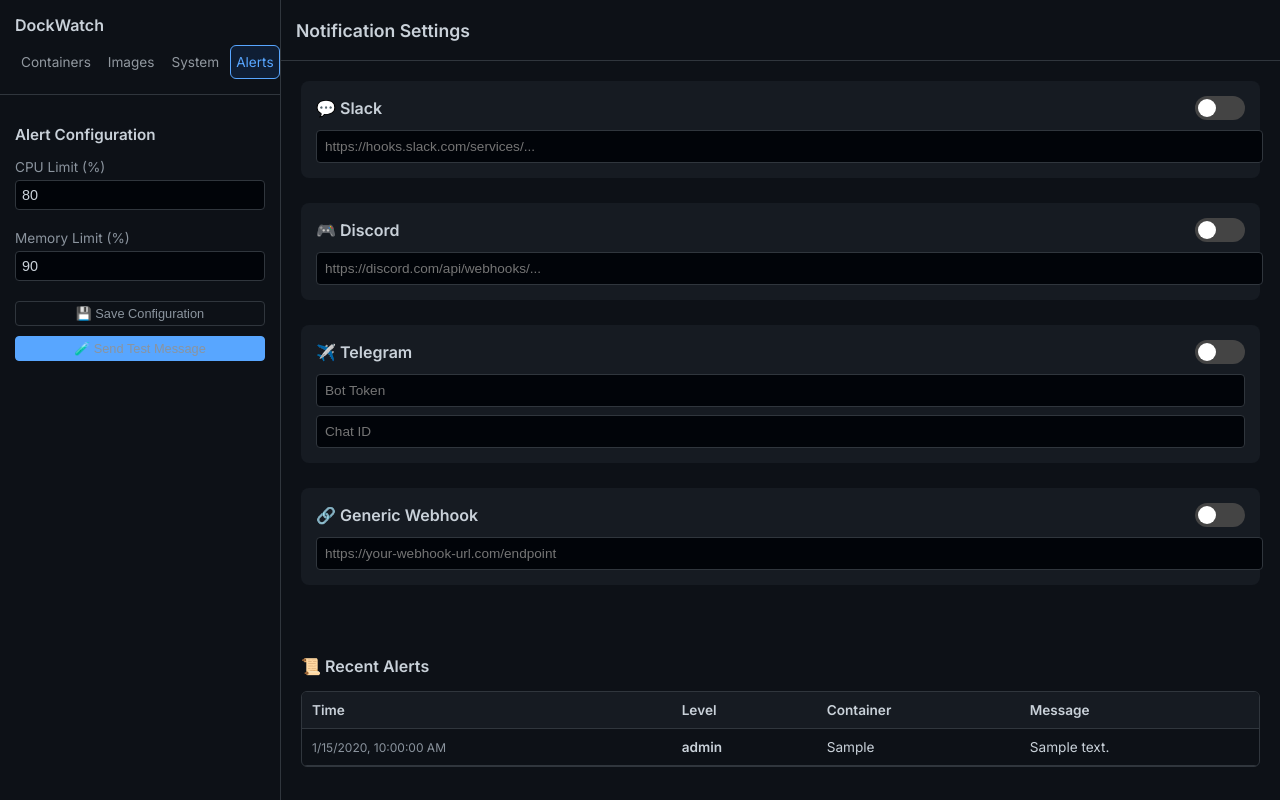
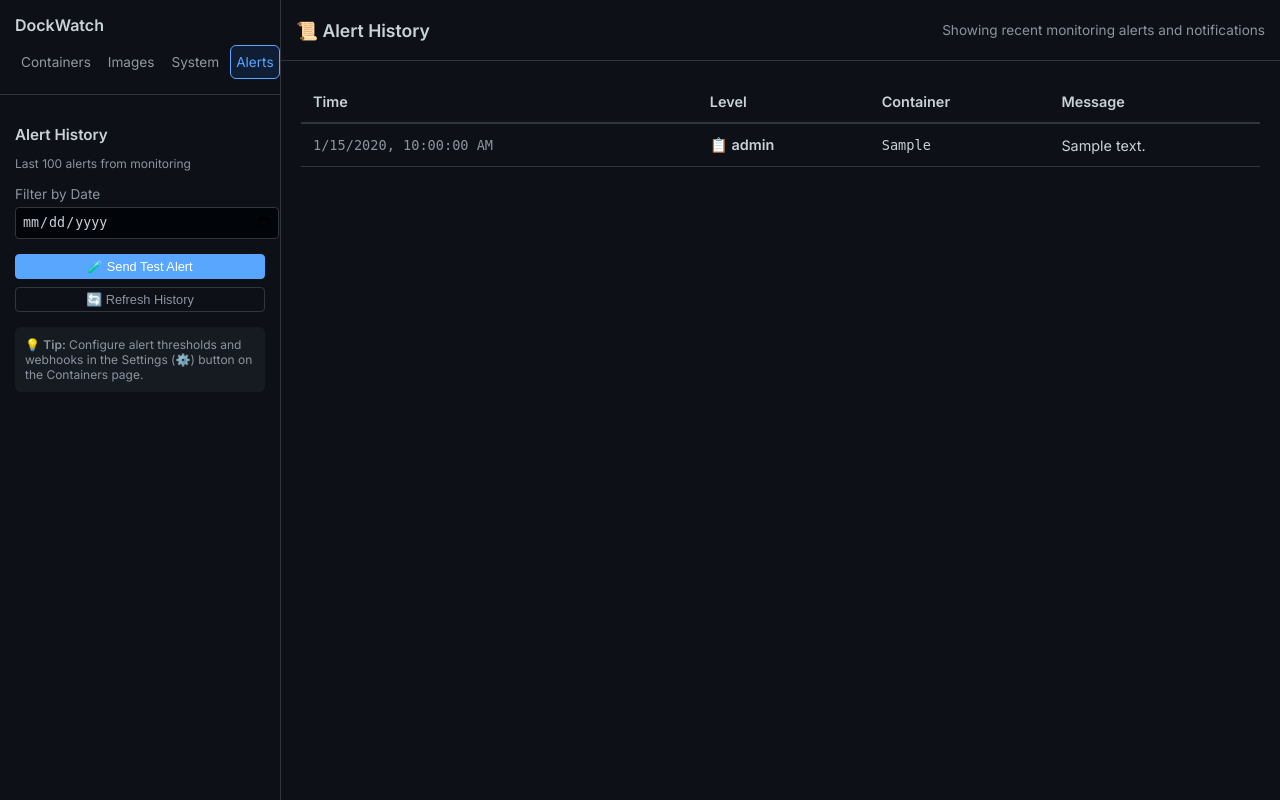
Before and after one commit to RuturajS/dockwatch, a Flask app: page /alerts_view in a window 1280 px wide. Run offline with Flask 3, Linux system fonts and the light colour scheme; a user stored in the database is signed in; data comes from the database, SQL or seed files in the repository; tables that the repository leaves empty hold one stand-in row (values such as "Sample post").

Commit message:
fix: Remove duplicate webhook configuration UI from Alerts page
- Removed duplicate webhook configuration from Alerts page
- Alerts page now only shows alert history (proper separation of concerns)
- All webhook configuration stays in Settings modal (⚙️ button on home page)
- Added validation to Settings: checks for required fields before saving
- Added test notification button to Settings modal
- Added test button on Alerts page for quick testing
- Simplified alerts.js to only handle history display
- Added helpful tip on Alerts page pointing to Settings
- Better UX with icons and hover effects on alert history table

Configuration flow:
1. Click ⚙️ Settings on Containers page
2. Configure webhooks and enable them
3. Click 🧪 Test Notification to verify
4. Click 💾 Save & Close
5. View alert history on Alerts page

```diff
--- a/static/js/alerts.js
+++ b/static/js/alerts.js
@@ -1,13 +1,4 @@
 let allAlerts = [];
-let currentConfig = {};
-
-// Load configuration
-fetch('/api/alerts/config')
-    .then(r => r.json())
-    .then(data => {
-        currentConfig = data;
-        loadConfig(data);
-    });
 
 // Load alert history
 fetch('/api/alerts/history')
@@ -15,184 +6,24 @@ fetch('/api/alerts/history')
     .then(data => {
         allAlerts = data;
         renderAlerts(allAlerts);
+    })
+    .catch(err => {
+        console.error('Failed to load alerts:', err);
+        document.getElementById('alert-table-body').innerHTML =
+            '<tr><td colspan="4" style="padding:20px; text-align:center; color:var(--danger);">Failed to load alerts</td></tr>';
     });
 
-function loadConfig(config) {
-    document.getElementById('cpu-limit').value = config.cpu_limit || 80;
-    document.getElementById('mem-limit').value = config.mem_limit || 90;
-
-    // Slack
-    document.getElementById('slack-webhook').value = config.slack_webhook || '';
-    document.getElementById('slack-enabled').checked = config.slack_enabled == 1;
-
-    // Discord
-    document.getElementById('discord-webhook').value = config.discord_webhook || '';
-    document.getElementById('discord-enabled').checked = config.discord_enabled == 1;
-
-    // Telegram
-    document.getElementById('telegram-token').value = config.telegram_bot_token || '';
-    document.getElementById('telegram-chat').value = config.telegram_chat_id || '';
-    document.getElementById('telegram-enabled').checked = config.telegram_enabled == 1;
-
-    // Generic
-    document.getElementById('generic-webhook').value = config.generic_webhook || '';
-    document.getElementById('generic-enabled').checked = config.generic_enabled == 1;
-}
-
-function toggleWebhook(service) {
-    const enabled = document.getElementById(`${service}-enabled`).checked;
-    const webhookInput = document.getElementById(`${service}-webhook`);
-
-    if (enabled && webhookInput) {
-        const url = webhookInput.value.trim();
-        if (!url) {
-            showToast(`Please enter a ${service} webhook URL first`, 'error');
-            document.getElementById(`${service}-enabled`).checked = false;
-            return;
-        }
-
-        // Validate URL format
-        if (!isValidUrl(url)) {
-            showToast(`Please enter a valid URL for ${service}`, 'error');
-            document.getElementById(`${service}-enabled`).checked = false;
-            return;
-        }
-    }
-
-    // For Telegram, check both token and chat ID
-    if (service === 'telegram' && enabled) {
-        const token = document.getElementById('telegram-token').value.trim();
-        const chat = document.getElementById('telegram-chat').value.trim();
-
-        if (!token || !chat) {
-            showToast('Please enter both Telegram Bot Token and Chat ID', 'error');
-            document.getElementById('telegram-enabled').checked = false;
-            return;
-        }
-    }
-}
-
-function isValidUrl(string) {
-    try {
-        new URL(string);
-        return true;
-    } catch (_) {
-        return false;
-    }
-}
-
-function saveConfig() {
-    const cpuLimit = parseInt(document.getElementById('cpu-limit').value);
-    const memLimit = parseInt(document.getElementById('mem-limit').value);
-
-    // Validate limits
-    if (cpuLimit < 1 || cpuLimit > 100) {
-        showToast('CPU limit must be between 1 and 100', 'error');
+function filterAlerts() {
+    const dateInput = document.getElementById('alert-date-filter').value;
+    if (!dateInput) {
+        renderAlerts(allAlerts);
         return;
     }
-
-    if (memLimit < 1 || memLimit > 100) {
-        showToast('Memory limit must be between 1 and 100', 'error');
-        return;
-    }
-
-    // Get webhook values
-    const slackWebhook = document.getElementById('slack-webhook').value.trim();
-    const slackEnabled = document.getElementById('slack-enabled').checked;
-
-    const discordWebhook = document.getElementById('discord-webhook').value.trim();
-    const discordEnabled = document.getElementById('discord-enabled').checked;
-
-    const telegramToken = document.getElementById('telegram-token').value.trim();
-    const telegramChat = document.getElementById('telegram-chat').value.trim();
-    const telegramEnabled = document.getElementById('telegram-enabled').checked;
-
-    const genericWebhook = document.getElementById('generic-webhook').value.trim();
-    const genericEnabled = document.getElementById('generic-enabled').checked;
-
-    // Validate enabled webhooks have URLs
-    if (slackEnabled && !slackWebhook) {
-        showToast('Slack is enabled but webhook URL is missing', 'error');
-        return;
-    }
-
-    if (discordEnabled && !discordWebhook) {
-        showToast('Discord is enabled but webhook URL is missing', 'error');
-        return;
-    }
-
-    if (telegramEnabled && (!telegramToken || !telegramChat)) {
-        showToast('Telegram is enabled but token or chat ID is missing', 'error');
-        return;
-    }
-
-    if (genericEnabled && !genericWebhook) {
-        showToast('Generic webhook is enabled but URL is missing', 'error');
-        return;
-    }
-
-    // Validate URL formats for enabled webhooks
-    if (slackEnabled && !isValidUrl(slackWebhook)) {
-        showToast('Invalid Slack webhook URL', 'error');
-        return;
-    }
-
-    if (discordEnabled && !isValidUrl(discordWebhook)) {
-        showToast('Invalid Discord webhook URL', 'error');
-        return;
-    }
-
-    if (genericEnabled && !isValidUrl(genericWebhook)) {
-        showToast('Invalid generic webhook URL', 'error');
-        return;
-    }
-
-    const config = {
-        cpu_limit: cpuLimit,
-        mem_limit: memLimit,
-        slack_webhook: slackWebhook,
-        slack_enabled: slackEnabled ? 1 : 0,
-        discord_webhook: discordWebhook,
-        discord_enabled: discordEnabled ? 1 : 0,
-        telegram_bot_token: telegramToken,
-        telegram_chat_id: telegramChat,
-        telegram_enabled: telegramEnabled ? 1 : 0,
-        generic_webhook: genericWebhook,
-        generic_enabled: genericEnabled ? 1 : 0
-    };
-
-    fetch('/api/alerts/config', {
-        method: 'POST',
-        headers: { 'Content-Type': 'application/json' },
-        body: JSON.stringify(config)
-    })
-        .then(r => r.json())
-        .then(data => {
-            if (data.status === 'updated') {
-                showToast('Configuration saved successfully!', 'success');
-                currentConfig = config;
-            } else {
-                showToast('Failed to save configuration', 'error');
-            }
-        })
-        .catch(err => {
-            showToast('Error saving configuration: ' + err.message, 'error');
-        });
+    const filtered = allAlerts.filter(e => e.timestamp.startsWith(dateInput));
+    renderAlerts(filtered);
 }
 
 function testNotification() {
-    // Check if at least one notification method is enabled
-    const anyEnabled =
-        document.getElementById('slack-enabled').checked ||
-        document.getElementById('discord-enabled').checked ||
-        document.getElementById('telegram-enabled').checked ||
-        document.getElementById('generic-enabled').checked;
-
-    if (!anyEnabled) {
-        showToast('Please enable at least one notification method first', 'error');
-        return;
-    }
-
     showToast('Sending test notification...', 'info');
 
     fetch('/api/alerts/test', {
@@ -213,42 +44,61 @@ function testNotification() {
                         });
                 }, 1000);
             } else {
-                showToast('Failed to send test notification: ' + data.message, 'error');
+                showToast('Failed to send test: ' + data.message, 'error');
             }
         })
         .catch(err => {
-            showToast('Error sending test notification: ' + err.message, 'error');
+            showToast('Error sending test: ' + err.message, 'error');
         });
 }
 
 function renderAlerts(data) {
     const tbody = document.getElementById('alert-table-body');
     tbody.innerHTML = '';
+
     if (data.length === 0) {
-        tbody.innerHTML = '<tr><td colspan="4" style="padding:10px; text-align:center; color:#8b949e;">No alerts found.</td></tr>';
+        tbody.innerHTML = '<tr><td colspan="4" style="padding:20px; text-align:center; color:#8b949e;">No alerts found.</td></tr>';
         return;
     }
 
-    // Show only last 20 alerts in the table
-    const recentAlerts = data.slice(0, 20);
-
-    recentAlerts.forEach(row => {
+    data.forEach(row => {
         const tr = document.createElement('tr');
         tr.style.borderBottom = '1px solid var(--border)';
+        tr.style.transition = 'background 0.1s';
+        tr.onmouseenter = () => tr.style.background = 'var(--hover-bg)';
+        tr.onmouseleave = () => tr.style.background = 'transparent';
+
         let color = 'inherit';
-        if (row.level.includes('High')) color = 'var(--danger)';
-        if (row.level.includes('State')) color = 'var(--accent)';
-        if (row.level.includes('Info')) color = '#58a6ff';
+        let icon = '📋';
+
+        if (row.level.includes('High')) {
+            color = 'var(--danger)';
+            icon = '🚨';
+        } else if (row.level.includes('State')) {
+            color = 'var(--accent)';
+            icon = '🔄';
+        } else if (row.level.includes('Info')) {
+            color = '#58a6ff';
+            icon = 'ℹ️';
+        }
 
         let ts = row.timestamp;
         if (!ts.endsWith('Z')) ts += 'Z';
 
         tr.innerHTML = `
-                <td style="padding:10px; color:#8b949e; font-size:0.75rem;">${new Date(ts).toLocaleString()}</td>
-                <td style="padding:10px; color:${color}; font-weight:600;">${row.level}</td>
-                <td style="padding:10px;">${row.container}</td>
-                <td style="padding:10px;">${row.message}</td>
-            `;
+            <td style="padding:12px; color:#8b949e; font-size:0.85rem; font-family:monospace;">
+                ${new Date(ts).toLocaleString()}
+            </td>
+            <td style="padding:12px; color:${color}; font-weight:600;">
+                ${icon} ${row.level}
+            </td>
+            <td style="padding:12px; font-family:monospace; font-size:0.85rem;">
+                ${row.container}
+            </td>
+            <td style="padding:12px;">
+                ${row.message}
+            </td>
+        `;
         tbody.appendChild(tr);
     });
 }
--- a/static/js/base.js
+++ b/static/js/base.js
@@ -65,27 +65,99 @@ function setTheme(theme) {
 }
 
 function saveAlertSettings() {
+    const cpuLimit = parseInt(document.getElementById('conf-cpu').value);
+    const memLimit = parseInt(document.getElementById('conf-mem').value);
+
+    // Validate limits
+    if (cpuLimit < 1 || cpuLimit > 100) {
+        showToast('CPU limit must be between 1 and 100', 'error');
+        return;
+    }
+
+    if (memLimit < 1 || memLimit > 100) {
+        showToast('Memory limit must be between 1 and 100', 'error');
+        return;
+    }
+
+    const slackWebhook = document.getElementById('conf-slack').value.trim();
+    const slackEnabled = document.getElementById('conf-slack-enabled').checked;
+
+    const discordWebhook = document.getElementById('conf-discord').value.trim();
+    const discordEnabled = document.getElementById('conf-discord-enabled').checked;
+
+    const telegramToken = document.getElementById('conf-telegram-token').value.trim();
+    const telegramChat = document.getElementById('conf-telegram-chat').value.trim();
+    const telegramEnabled = document.getElementById('conf-telegram-enabled').checked;
+
+    const genericWebhook = document.getElementById('conf-generic').value.trim();
+    const genericEnabled = document.getElementById('conf-generic-enabled').checked;
+
+    // Validate enabled webhooks have URLs
+    if (slackEnabled && !slackWebhook) {
+        showToast('Slack is enabled but webhook URL is missing', 'error');
+        return;
+    }
+
+    if (discordEnabled && !discordWebhook) {
+        showToast('Discord is enabled but webhook URL is missing', 'error');
+        return;
+    }
+
+    if (telegramEnabled && (!telegramToken || !telegramChat)) {
+        showToast('Telegram is enabled but token or chat ID is missing', 'error');
+        return;
+    }
+
+    if (genericEnabled && !genericWebhook) {
+        showToast('Generic webhook is enabled but URL is missing', 'error');
+        return;
+    }
+
     const payload = {
-        cpu_limit: document.getElementById('conf-cpu').value,
-        mem_limit: document.getElementById('conf-mem').value,
+        cpu_limit: cpuLimit,
+        mem_limit: memLimit,
+        slack_webhook: slackWebhook,
+        slack_enabled: slackEnabled ? 1 : 0,
+        discord_webhook: discordWebhook,
+        discord_enabled: discordEnabled ? 1 : 0,
+        telegram_bot_token: telegramToken,
+        telegram_chat_id: telegramChat,
+        telegram_enabled: telegramEnabled ? 1 : 0,
+        generic_webhook: genericWebhook,
+        generic_enabled: genericEnabled ? 1 : 0
+    };
 
-        slack_webhook: document.getElementById('conf-slack').value,
-        slack_enabled: document.getElementById('conf-slack-enabled').checked ? 1 : 0,
-
-        discord_webhook: document.getElementById('conf-discord').value,
-        discord_enabled: document.getElementById('conf-discord-enabled').checked ? 1 : 0,
-
-        telegram_bot_token: document.getElementById('conf-telegram-token').value,
-        telegram_chat_id: document.getElementById('conf-telegram-chat').value,
-        telegram_enabled: document.getElementById('conf-telegram-enabled').checked ? 1 : 0,
-
-        generic_webhook: document.getElementById('conf-generic').value,
-        generic_enabled: document.getElementById('conf-generic-enabled').checked ? 1 : 0
-    };
-    fetch('/api/alerts/config', { method: 'POST', headers: { 'Content-Type': 'application/json' }, body: JSON.stringify(payload) })
-        .then(r => {
-            showToast('Alert settings saved!', 'success');
+    fetch('/api/alerts/config', {
+        method: 'POST',
+        headers: { 'Content-Type': 'application/json' },
+        body: JSON.stringify(payload)
+    })
+        .then(r => r.json())
+        .then(data => {
+            showToast('Alert settings saved successfully!', 'success');
             closeSettings();
         })
-        .catch(e => showToast('Error saving settings', 'error'));
+        .catch(e => {
+            showToast('Error saving settings: ' + e.message, 'error');
+        });
 }
+
+function testNotificationFromSettings() {
+    showToast('Sending test notification...', 'info');
+
+    fetch('/api/alerts/test', {
+        method: 'POST',
+        headers: { 'Content-Type': 'application/json' }
+    })
+        .then(r => r.json())
+        .then(data => {
+            if (data.status === 'success') {
+                showToast('✅ Test notification sent! Check your channels.', 'success');
+            } else {
+                showToast('Failed to send test: ' + data.message, 'error');
+            }
+        })
+        .catch(err => {
+            showToast('Error sending test: ' + err.message, 'error');
+        });
+}
--- a/templates/alerts.html
+++ b/templates/alerts.html
@@ -1,157 +1,58 @@
 {% extends "base.html" %}
 
 {% block sidebar_list %}
-<div style="padding:15px;">
-    <h3 style="font-size:0.95rem; margin-bottom:15px; color:var(--text-primary);">Alert Configuration</h3>
+<div style="padding:15px; font-size:0.9rem; color:var(--sidebar-text);">
+    <h3 style="font-size:0.95rem; margin-bottom:10px;">Alert History</h3>
+    <p style="font-size:0.75rem; color:#8b949e; margin-bottom:15px;">Last 100 alerts from monitoring</p>
 
-    <div style="margin-bottom:20px;">
-        <label style="font-size:0.85rem; color:#8b949e; display:block; margin-bottom:5px;">CPU Limit (%)</label>
-        <input type="number" id="cpu-limit" min="1" max="100"
+    <div style="margin-bottom:15px;">
+        <label style="font-size:0.85rem; color:#8b949e; display:block; margin-bottom:5px;">Filter by Date</label>
+        <input type="date" id="alert-date-filter" onchange="filterAlerts()"
             style="width:100%; padding:6px; border:1px solid var(--border); border-radius:4px; background:var(--input-bg); color:var(--text-primary);">
     </div>
 
-    <div style="margin-bottom:20px;">
-        <label style="font-size:0.85rem; color:#8b949e; display:block; margin-bottom:5px;">Memory Limit (%)</label>
-        <input type="number" id="mem-limit" min="1" max="100"
-            style="width:100%; padding:6px; border:1px solid var(--border); border-radius:4px; background:var(--input-bg); color:var(--text-primary);">
+    <button class="btn-sm" onclick="testNotification()"
+        style="width:100%; margin-bottom:8px; background:var(--accent); border-color:var(--accent); color:#fff;">
+        🧪 Send Test Alert
+    </button>
+
+    <button class="btn-sm" onclick="location.reload()" style="width:100%;">
+        🔄 Refresh History
+    </button>
+
+    <div
+        style="margin-top:15px; padding:10px; background:var(--card-bg); border-radius:6px; font-size:0.75rem; color:#8b949e;">
+        💡 <strong>Tip:</strong> Configure alert thresholds and webhooks in the Settings (⚙️) button on the Containers
+        page.
     </div>
-
-    <button class="btn-sm" onclick="saveConfig()" style="width:100%; margin-bottom:10px;">💾 Save Configuration</button>
-    <button class="btn-sm" onclick="testNotification()"
-        style="width:100%; background:var(--accent); border-color:var(--accent);">🧪 Send Test Message</button>
 </div>
 {% endblock %}
 
 {% block main %}
 <div class="logs-header" style="position:sticky; top:0; z-index:100; background:var(--bg-color);">
-    <strong style="font-size:1.1rem;">Notification Settings</strong>
+    <strong style="font-size:1.1rem;">📜 Alert History</strong>
+    <div style="color:#8b949e; font-size:0.85rem;">
+        Showing recent monitoring alerts and notifications
+    </div>
 </div>
 
 <div class="content-area" style="flex-direction:column; padding:20px; overflow-y:auto;">
-
-    <!-- Slack Configuration -->
-    <div class="config-section" style="margin-bottom:25px; padding:15px; background:var(--card-bg); border-radius:8px;">
-        <div style="display:flex; align-items:center; justify-content:space-between; margin-bottom:10px;">
-            <h3 style="margin:0; font-size:1rem;">💬 Slack</h3>
-            <label class="toggle-switch">
-                <input type="checkbox" id="slack-enabled" onchange="toggleWebhook('slack')">
-                <span class="toggle-slider"></span>
-            </label>
-        </div>
-        <input type="url" id="slack-webhook" placeholder="https://hooks.slack.com/services/..."
-            style="width:100%; padding:8px; border:1px solid var(--border); border-radius:4px; background:var(--input-bg); color:var(--text-primary); font-size:0.85rem;">
-    </div>
-
-    <!-- Discord Configuration -->
-    <div class="config-section" style="margin-bottom:25px; padding:15px; background:var(--card-bg); border-radius:8px;">
-        <div style="display:flex; align-items:center; justify-content:space-between; margin-bottom:10px;">
-            <h3 style="margin:0; font-size:1rem;">🎮 Discord</h3>
-            <label class="toggle-switch">
-                <input type="checkbox" id="discord-enabled" onchange="toggleWebhook('discord')">
-                <span class="toggle-slider"></span>
-            </label>
-        </div>
-        <input type="url" id="discord-webhook" placeholder="https://discord.com/api/webhooks/..."
-            style="width:100%; padding:8px; border:1px solid var(--border); border-radius:4px; background:var(--input-bg); color:var(--text-primary); font-size:0.85rem;">
-    </div>
-
-    <!-- Telegram Configuration -->
-    <div class="config-section" style="margin-bottom:25px; padding:15px; background:var(--card-bg); border-radius:8px;">
-        <div style="display:flex; align-items:center; justify-content:space-between; margin-bottom:10px;">
-            <h3 style="margin:0; font-size:1rem;">✈️ Telegram</h3>
-            <label class="toggle-switch">
-                <input type="checkbox" id="telegram-enabled" onchange="toggleWebhook('telegram')">
-                <span class="toggle-slider"></span>
-            </label>
-        </div>
-        <input type="text" id="telegram-token" placeholder="Bot Token"
-            style="width:100%; padding:8px; margin-bottom:8px; border:1px solid var(--border); border-radius:4px; background:var(--input-bg); color:var(--text-primary); font-size:0.85rem;">
-        <input type="text" id="telegram-chat" placeholder="Chat ID"
-            style="width:100%; padding:8px; border:1px solid var(--border); border-radius:4px; background:var(--input-bg); color:var(--text-primary); font-size:0.85rem;">
-    </div>
-
-    <!-- Generic Webhook Configuration -->
-    <div class="config-section" style="margin-bottom:25px; padding:15px; background:var(--card-bg); border-radius:8px;">
-        <div style="display:flex; align-items:center; justify-content:space-between; margin-bottom:10px;">
-            <h3 style="margin:0; font-size:1rem;">🔗 Generic Webhook</h3>
-            <label class="toggle-switch">
-                <input type="checkbox" id="generic-enabled" onchange="toggleWebhook('generic')">
-                <span class="toggle-slider"></span>
-            </label>
-        </div>
-        <input type="url" id="generic-webhook" placeholder="https://your-webhook-url.com/endpoint"
-            style="width:100%; padding:8px; border:1px solid var(--border); border-radius:4px; background:var(--input-bg); color:var(--text-primary); font-size:0.85rem;">
-    </div>
-
-    <!-- Alert History -->
-    <div style="margin-top:30px;">
-        <h3 style="font-size:1rem; margin-bottom:15px;">📜 Recent Alerts</h3>
-        <div style="max-height:300px; overflow-y:auto; border:1px solid var(--border); border-radius:6px;">
-            <table style="width:100%; border-collapse:collapse; color:var(--text-primary); font-size:0.85rem;">
-                <thead style="position:sticky; top:0; background:var(--card-bg);">
-                    <tr style="border-bottom:1px solid var(--border); text-align:left;">
-                        <th style="padding:10px;">Time</th>
-                        <th style="padding:10px;">Level</th>
-                        <th style="padding:10px;">Container</th>
-                        <th style="padding:10px;">Message</th>
+    <table style="width:100%; border-collapse:collapse; color:var(--text-primary); font-size:0.9rem;">
+        <thead style="position:sticky; top:0; background:var(--bg-color); z-index:10;">
+            <tr style="border-bottom:2px solid var(--border); text-align:left;">
+                <th style="padding:12px; font-weight:600;">Time</th>
+                <th style="padding:12px; font-weight:600;">Level</th>
+                <th style="padding:12px; font-weight:600;">Container</th>
+                <th style="padding:12px; font-weight:600;">Message</th>
             </tr>
         </thead>
         <tbody id="alert-table-body">
             <tr>
-                        <td colspan="4" style="padding:10px; text-align:center; color:#8b949e;">Loading...</td>
+                <td colspan="4" style="padding:20px; text-align:center; color:#8b949e;">Loading alerts...</td>
             </tr>
         </tbody>
     </table>
 </div>
-    </div>
-</div>
-
-<style>
-    .toggle-switch {
-        position: relative;
-        display: inline-block;
-        width: 50px;
-        height: 24px;
-    }
-
-    .toggle-switch input {
-        opacity: 0;
-        width: 0;
-        height: 0;
-    }
-
-    .toggle-slider {
-        position: absolute;
-        cursor: pointer;
-        top: 0;
-        left: 0;
-        right: 0;
-        bottom: 0;
-        background-color: #444;
-        transition: 0.3s;
-        border-radius: 24px;
-    }
-
-    .toggle-slider:before {
-        position: absolute;
-        content: "";
-        height: 18px;
-        width: 18px;
-        left: 3px;
-        bottom: 3px;
-        background-color: white;
-        transition: 0.3s;
-        border-radius: 50%;
-    }
-
-    input:checked+.toggle-slider {
-        background-color: var(--accent);
-    }
-
-    input:checked+.toggle-slider:before {
-        transform: translateX(26px);
-    }
-</style>
 {% endblock %}
 
 {% block scripts %}
--- a/templates/base.html
+++ b/templates/base.html
@@ -637,9 +637,13 @@
                 </div>
             </div>
 
-            <div style="display:flex; justify-content:flex-end; gap:10px; margin-top:20px;">
+            <div style="display:flex; justify-content:space-between; gap:10px; margin-top:20px;">
+                <button class="btn-sm" onclick="testNotificationFromSettings()"
+                    style="background:var(--card-bg); border-color:var(--accent); color:var(--accent);">
+                    🧪 Test Notification
+                </button>
                 <button class="btn-sm" style="color:var(--accent); border-color:var(--accent);"
-                    onclick="saveAlertSettings()">Save & Close</button>
+                    onclick="saveAlertSettings()">💾 Save & Close</button>
             </div>
         </div>
     </div>
```
Also changed, not shown: MIGRATION_GUIDE.md (deleted, +0 -78 lines). Lines whose indentation alone changed are shown as unchanged.
